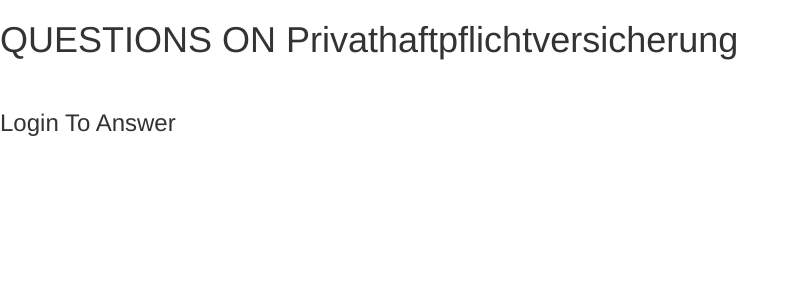
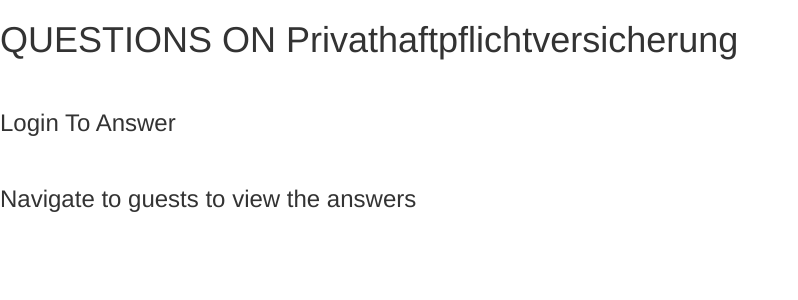
Before and after one commit to pavankalyantummala/survey, a Flask app: page / in a window 1280 px wide. Shown: the part 52-352 px from the top of the page, without its empty margins (0-798 px from the left). Run offline with Flask 2, Linux system fonts and the light colour scheme; some libraries are stand-ins or nearby versions.

Commit message:
Template modification

```diff
--- a/templates/index.html
+++ b/templates/index.html
@@ -24,6 +24,8 @@
       <h1>QUESTIONS ON {{name}}</h1>
       <br>
       <h3>Login To Answer</h3>
+      <br>
+      <h3>Navigate to guests to view the answers</h3>
     </div>
 <script src="https://code.jquery.com/jquery-3.3.1.slim.min.js" integrity="sha384-q8i/X+965DzO0rT7abK41JStQIAqVgRVzpbzo5smXKp4YfRvH+8abtTE1Pi6jizo" crossorigin="anonymous"></script>
 <script src="https://cdnjs.cloudflare.com/ajax/libs/popper.js/1.14.7/umd/popper.min.js" integrity="sha384-UO2eT0CpHqdSJQ6hJty5KVphtPhzWj9WO1clHTMGa3JDZwrnQq4sF86dIHNDz0W1" crossorigin="anonymous"></script>
```
